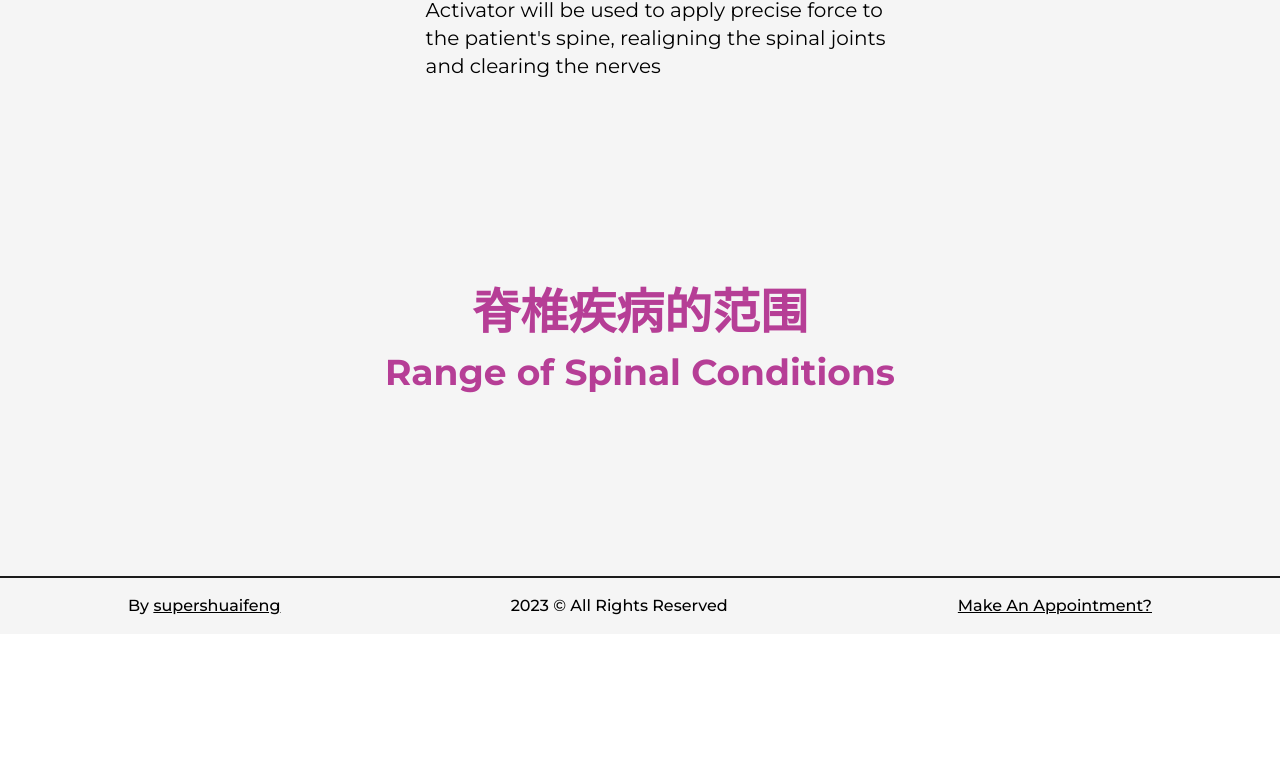
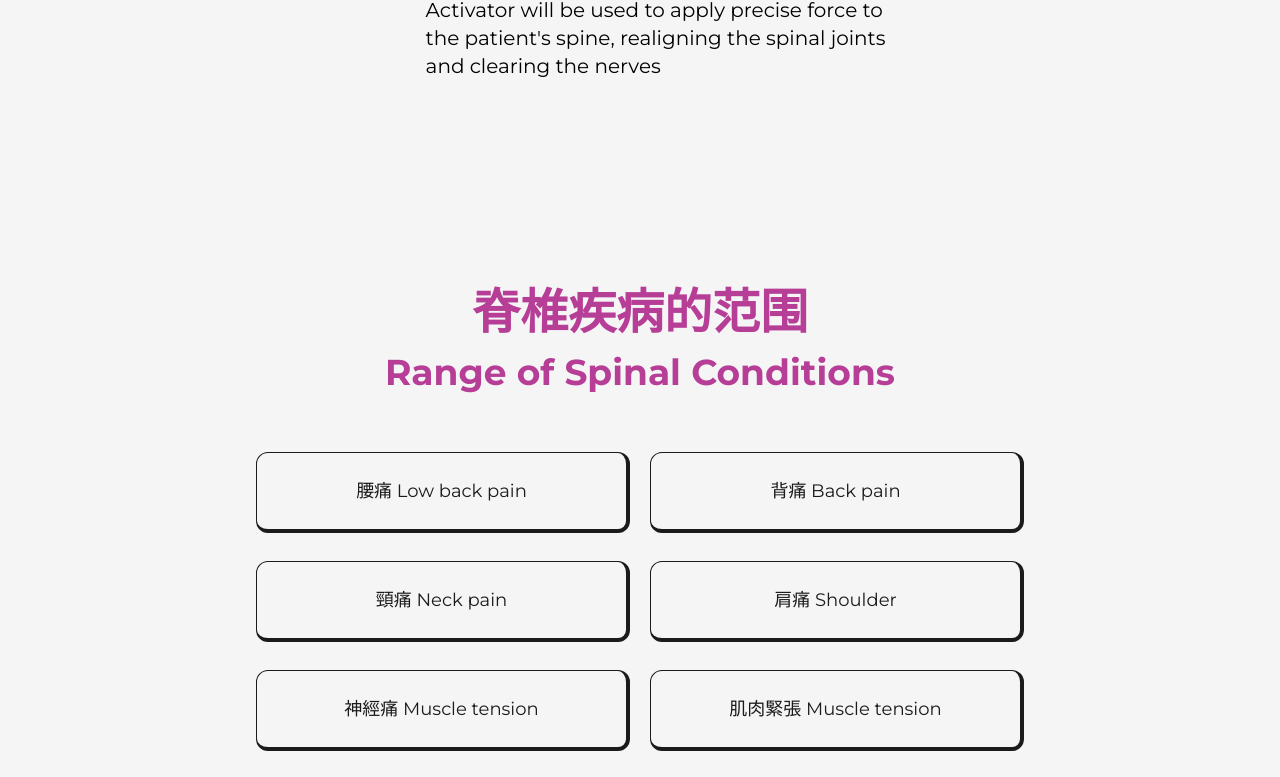
Before and after one commit to limchinfeng/limkimseah, a Next.js app: page / in a window 1280 px wide. Shown: the part 2000-2777 px from the top of the page. Before the commit the page ends 2634 px from the top, so only its background shows below. Built offline with nearby package versions, Linux system fonts and the light colour scheme.

Commit message:
Done Spinal Condition

```diff
--- a/package.json
+++ b/package.json
@@ -19,6 +19,7 @@
     "postcss": "8.4.27",
     "react": "18.2.0",
     "react-dom": "18.2.0",
+    "react-intersection-observer": "^9.5.2",
     "tailwindcss": "^3.3.3"
   }
 }
--- a/src/components/SpinalCondition.js
+++ b/src/components/SpinalCondition.js
@@ -1,19 +1,33 @@
-import React from 'react'
+import React from "react";
+import { motion } from "framer-motion";
+import { useInView } from "react-intersection-observer";
 
-const Condition = ({description}) => {
-  return(
-    <li>
-        <h2>{description}</h2>
-    </li>
-  )
-}
+const Condition = ({ description }) => {
+  const [ref, inView] = useInView({
+    triggerOnce: true, // Animation triggers only once when the element comes into view.
+  });
 
+  return (
+    <motion.div
+      ref={ref}
+      initial={{ y: 100 }}
+      animate={{ y: inView ? 0 : 100 }} // Animate only when in view
+      transition={{ duration: 0.5, ease: "easeInOut" }}
+      className="w-full p-4 py-6 my-1 rounded-xl flex item-center text-center bg-transparent text-dark border border-solid justify-center border-dark border-r-4 border-b-4 col-span-2"
+    >
+      <h2 className="text-lg">{description}</h2>
+    </motion.div>
+  );
+};
 
 const SpinalCondition = () => {
+  const [ref, inView] = useInView({
+    triggerOnce: true, // This ensures the animation triggers only once when the element comes into view.
+  });
   return (
     <>
-      <div className="w-full flex flex-col justify-center items-center text-center py-24">
-        <div className="pb-14">
+      <div className="w-full flex flex-col justify-center items-center text-center pt-24 pb-10">
+        <div className="pb-10">
           <h2 className="font-bold text-5xl text-center py-4 text-primary">
             脊椎疾病的范围
           </h2>
@@ -21,10 +35,39 @@ const SpinalCondition = () => {
             Range of Spinal Conditions
           </h2>
         </div>
-        <div></div>
+        <div className="grid w-3/5 grid-cols-4 gap-5 justify-center">
+          <Condition description="腰痛 Low back pain" />
+          <Condition description="背痛 Back pain" />
+          <Condition description="頸痛 Neck pain" />
+          <Condition description="肩痛 Shoulder" />
+          <Condition description="神經痛 Muscle tension" />
+          <Condition description="肌肉緊張 Muscle tension" />
+          <Condition description="骨刺 bone spur" />
+          <Condition description="脊椎侧弯 scoliosis" />
+        </div>
+
+        <motion.h2
+          ref={ref}
+          initial={{ opacity: 0, y: -20 }}
+          animate={{ opacity: inView ? 1 : 0, y: inView ? 0 : -20 }}
+          transition={{ delay: 0.5 }}
+          className="text-md text-center pt-10"
+        >
+          还有很多
+        </motion.h2>
+
+        <motion.h2
+          ref={ref}
+          initial={{ opacity: 0, y: -20 }}
+          animate={{ opacity: inView ? 1 : 0, y: inView ? 0 : -20 }}
+          transition={{ delay: 0.5 }}
+          className="text-md text-center"
+        >
+          And Many Many More
+        </motion.h2>
       </div>
     </>
   );
-}
+};
 
-export default SpinalCondition
+export default SpinalCondition;
```
Also changed, not shown: 1 other file (tests, documents, lock files or other folders).
